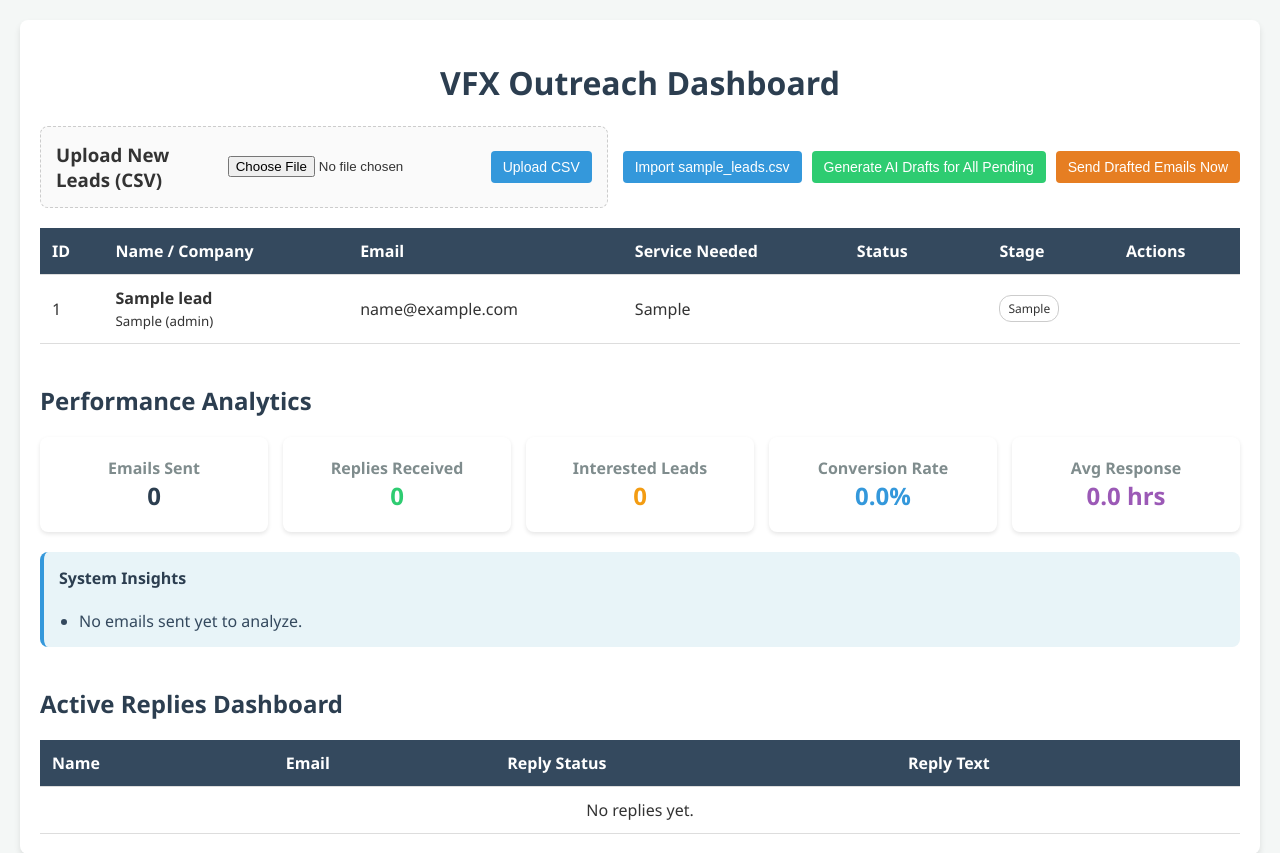
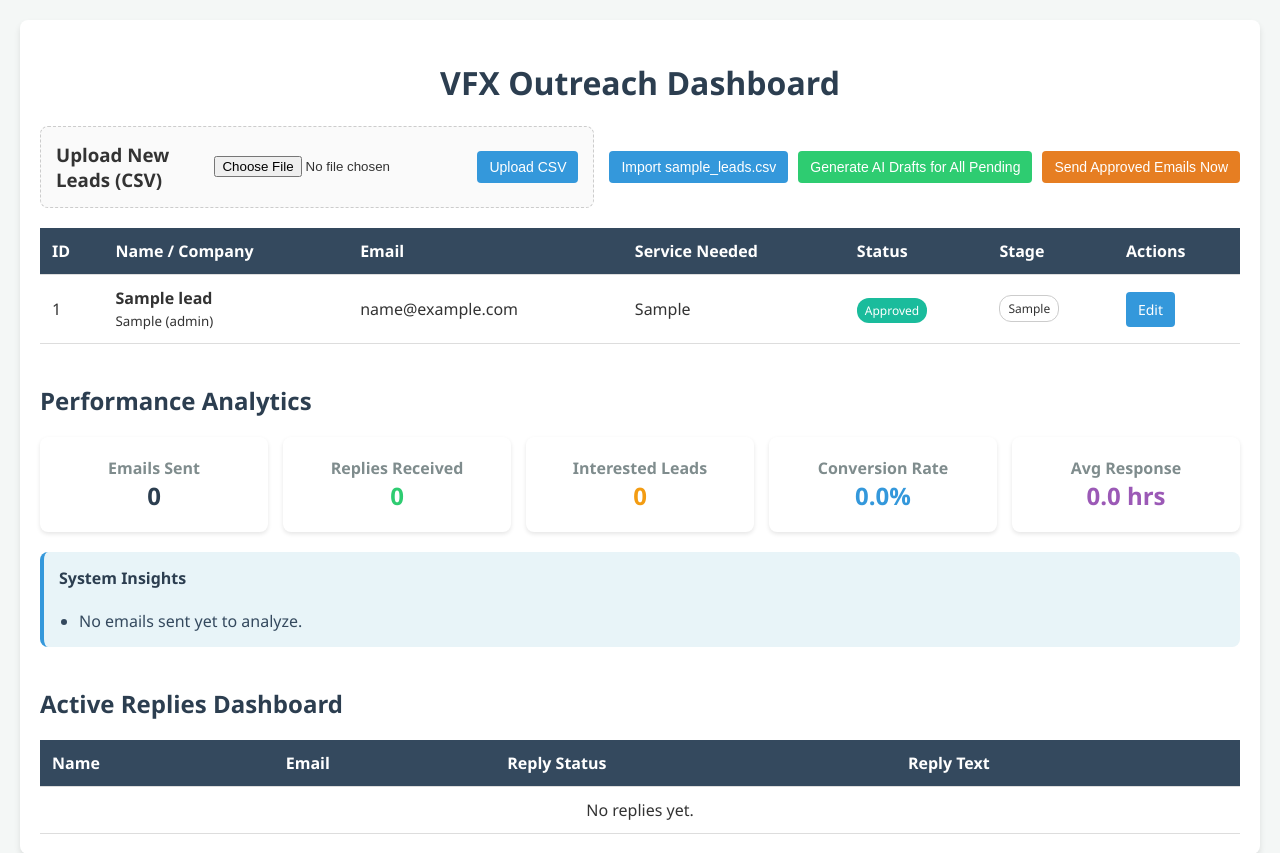
Before and after one commit to RangeshPandianPT/Smart-Email-Outreach-System, a FastAPI app: page / in a window 1280 px wide. Shown: the top 853 px of the page. Run offline with FastAPI, Linux system fonts and the light colour scheme; tables that the repository leaves empty hold one stand-in row (values such as "Sample post"); data that the repository does not hold is empty.

Commit message:
feat(ui): update dashboard for draft approval workflow

```diff
--- a/templates/index.html
+++ b/templates/index.html
@@ -19,6 +19,7 @@
         .badge { padding: 4px 8px; border-radius: 12px; font-size: 12px; color: white; white-space: nowrap; }
         .badge-pending { background-color: #f39c12; }
         .badge-drafted { background-color: #3498db; }
+        .badge-approved { background-color: #1abc9c; }
         .badge-sent { background-color: #9b59b6; }
         .badge-replied { background-color: #2ecc71; }
 
@@ -55,7 +56,7 @@
             </form>
 
             <form action="/send_now" method="post" style="margin: 0;">
-                <button type="submit" class="btn" style="background-color: #e67e22;">Send Drafted Emails Now</button>
+                <button type="submit" class="btn" style="background-color: #e67e22;">Send Approved Emails Now</button>
             </form>
         </div>
     </div>
@@ -91,7 +92,12 @@
                         <button type="submit" class="btn">Generate Draft</button>
                     </form>
                     {% elif lead.status == 'Drafted' %}
-                    <a href="/view_draft/{{ lead.id }}" class="btn btn-success" target="_blank">View Draft</a>
+                    <a href="/edit_draft/{{ lead.id }}" class="btn btn-success">Review & Edit</a>
+                    <form action="/approve_draft/{{ lead.id }}" method="post" style="display:inline;">
+                        <button type="submit" class="btn" style="background-color: #f39c12;">Approve</button>
+                    </form>
+                    {% elif lead.status == 'Approved' %}
+                    <a href="/edit_draft/{{ lead.id }}" class="btn">Edit</a>
                     {% elif lead.status == 'Sent' or lead.status == 'Replied' %}
                     <a href="/view_draft/{{ lead.id }}" class="btn" target="_blank">View Email</a>
                     {% endif %}
```
